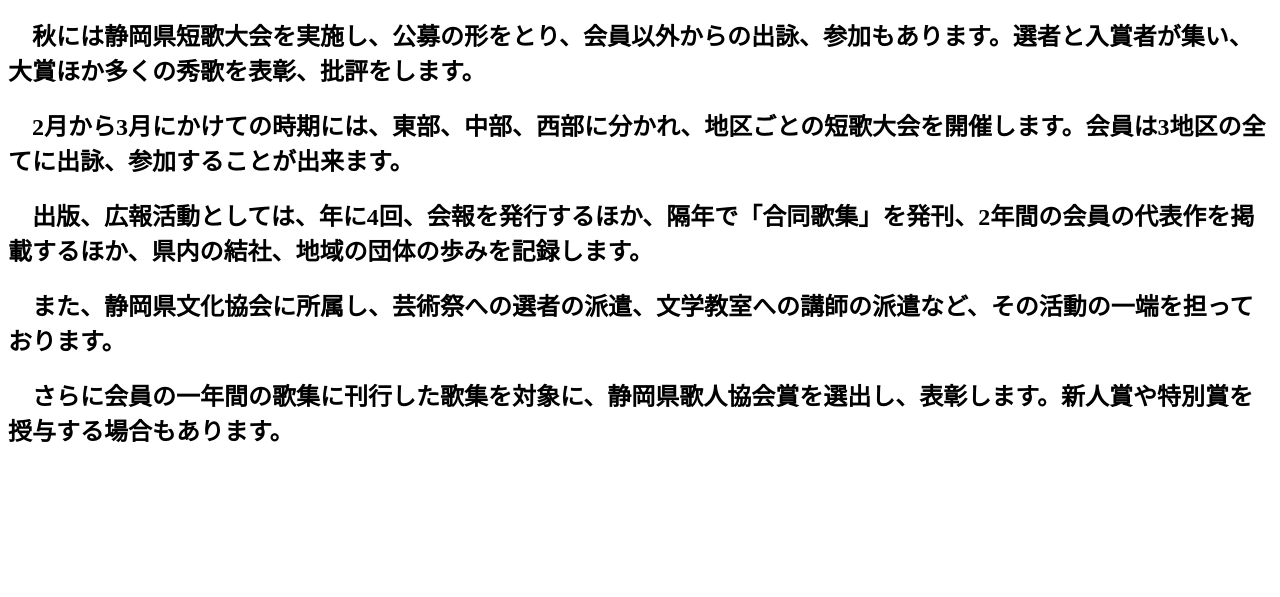
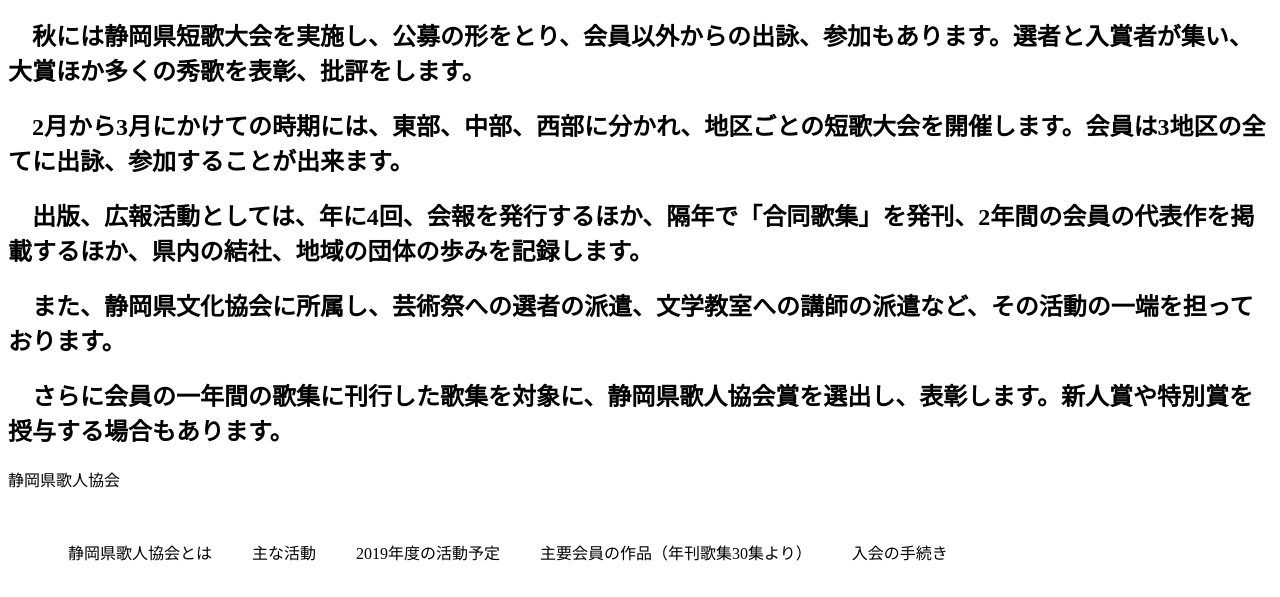
Before and after one commit to shizuoka-kajin/shizuoka.kajin.github.io, a plain HTML site: page index.html in a window 1280 px wide. Shown: the part 456-1053 px from the top of the page. Before the commit the page ends 923 px from the top, so only its background shows below. Drawn offline with Linux system fonts and the light colour scheme.

Commit message:
Update index.html

```diff
--- a/index.html
+++ b/index.html
@@ -23,7 +23,7 @@
       <div class="why">
         <h1>静岡県歌人協会とは</h1>
         <ul>
-          <li>静岡県歌人協会は１９６０（昭和３５）年に、初代会長、大岡博らによって創設された、静岡県在住の歌人、及び静岡県にゆかりのある歌人の多くが所属する団体です。短歌の創作と研究、批評を通じて、歌人相互の研修や親睦を図り、静岡県の文化の発展に寄与することを会の目的としており、結社や地域を超えて活発な活動が続いています。</li>
+          <li>　静岡県歌人協会は１９６０（昭和３５）年に、初代会長、大岡博らによって創設された、静岡県在住の歌人、及び静岡県にゆかりのある歌人の多くが所属する団体です。短歌の創作と研究、批評を通じて、歌人相互の研修や親睦を図り、静岡県の文化の発展に寄与することを会の目的としており、結社や地域を超えて活発な活動が続いています。</li>
 
         </ul>
         </div>
@@ -37,5 +37,18 @@
         <h2>　さらに会員の一年間の歌集に刊行した歌集を対象に、静岡県歌人協会賞を選出し、表彰します。新人賞や特別賞を授与する場合もあります。</h2>
       </div>
     </div>
+
+    <div class="footer">
+      <div class="footer-logo">静岡県歌人協会</div>
+      <div class="footer-list">
+        <ul>
+          <li>静岡県歌人協会とは</li>
+          <li>主な活動</li>
+          <li>2019年度の活動予定</li>
+          <li>主要会員の作品（年刊歌集30集より）</li>
+          <li>入会の手続き</li>
+        </ul>
+      </div>
+    </div>
   </body>
 </html>
```
